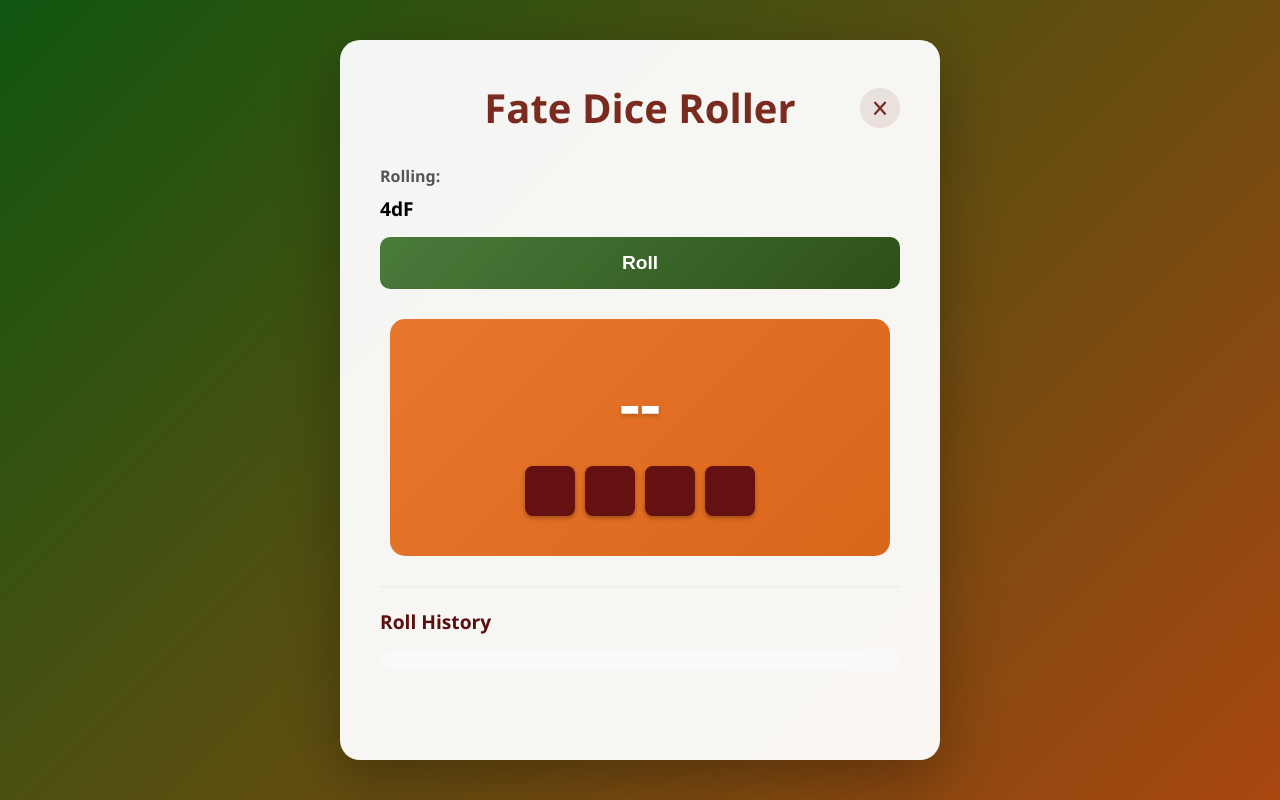
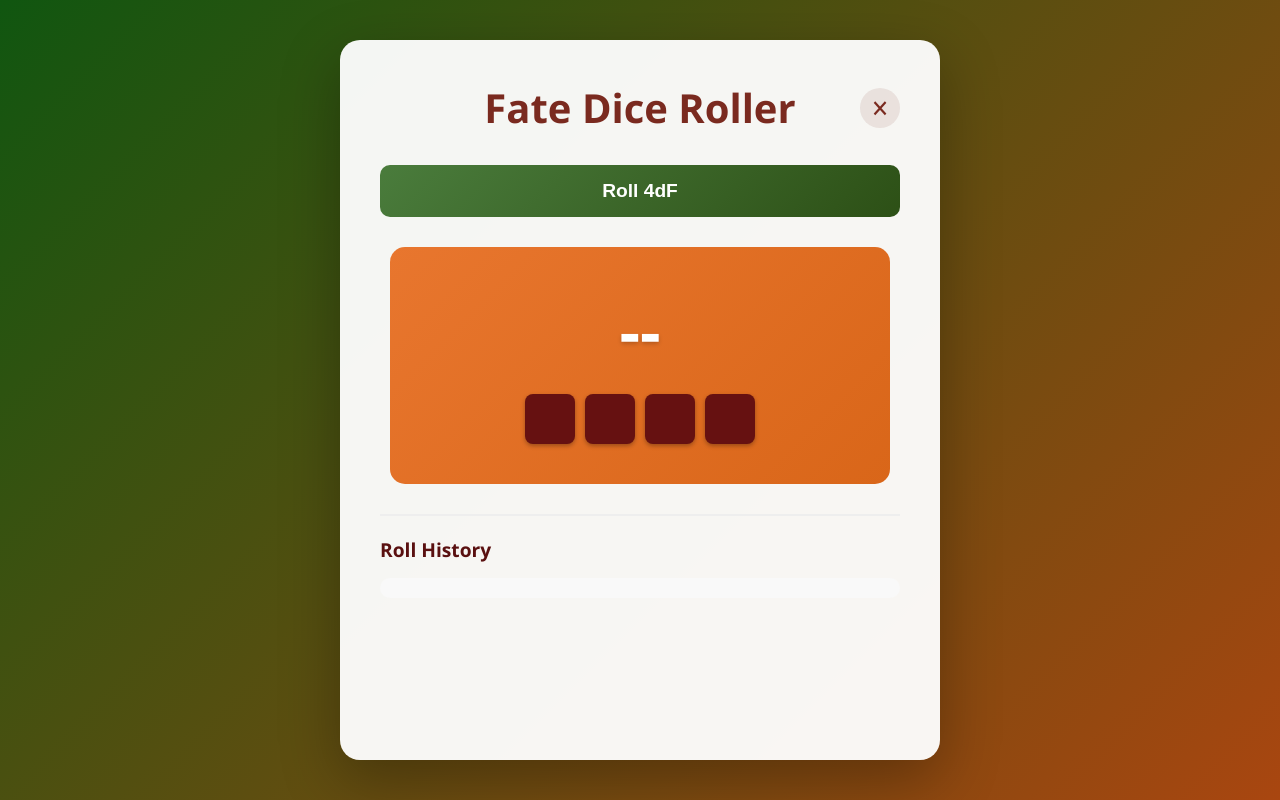
Before and after one commit to Eigenbraid/Dice, a plain HTML site: page Fate.html in a window 1280 px wide. Drawn offline with Linux system fonts and the light colour scheme.

Commit message:
Removing unnecessary text

```diff
--- a/Fate.html
+++ b/Fate.html
@@ -14,12 +14,7 @@
         </div>
 
         <div class="controls">
-            <div class="control-group">
-                <label>Rolling:</label>
-                <span style="font-weight: bold; font-size: 1.2em;">4dF</span>
-            </div>
-
-            <button id="rollButton" class="roll-button">Roll</button>
+            <button id="rollButton" class="roll-button">Roll 4dF</button>
         </div>
 
         <div class="result-display">
```
